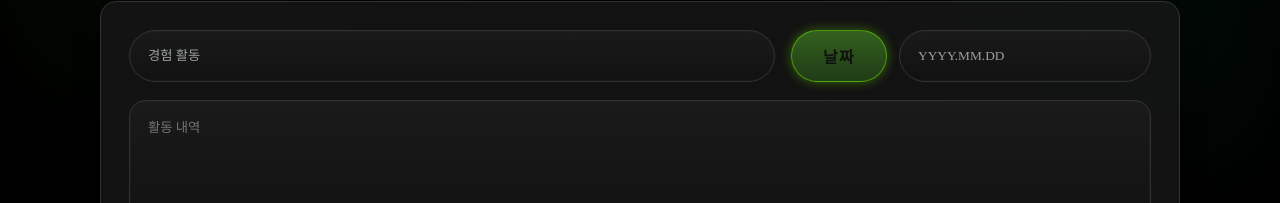
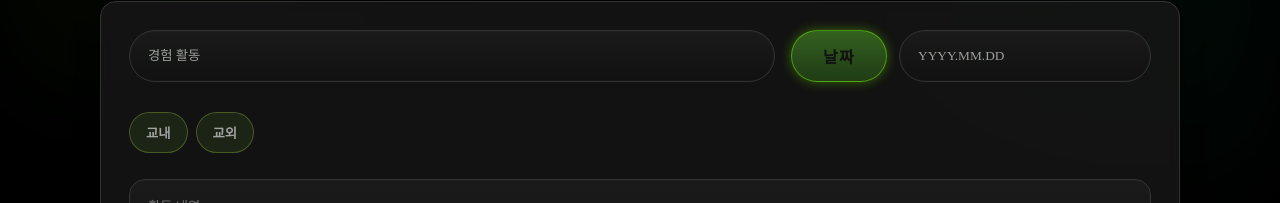
Before and after one commit to elroi773/summary_of_experience, a React (Vite) app: page /addexperience in a window 1280 px wide. Shown: the part 157-360 px from the top of the page. Built offline with nearby package versions, Linux system fonts and the light colour scheme; no server answers; a web font is replaced by a local one.

Commit message:
db 저장 후 불러오기 성공

```diff
--- a/src/AddExperience.jsx
+++ b/src/AddExperience.jsx
@@ -2,6 +2,7 @@
 import { useState, useMemo } from "react";
 import "./AddExperience.css";
 import { supabase } from "./supabaseClient"; // ✅ Supabase 클라이언트
+import { useNavigate } from "react-router-dom"; // ✅ 저장 후 이동
 
 export default function AddExperience() {
   // 폼 상태
@@ -10,10 +11,15 @@ export default function AddExperience() {
   const [desc, setDesc] = useState("");
   const [star, setStar] = useState({ s: "", t: "", a: "", r: "" });
 
+  // 🔹 교내/교외 토글
+  const [scope, setScope] = useState(""); // "" | "교내" | "교외"
+
   // UI 상태
   const [dropdownOpen, setDropdownOpen] = useState(false);
   const [selectedStrengths, setSelectedStrengths] = useState([]);
   const [saving, setSaving] = useState(false);
+
+  const navigate = useNavigate();
 
   // 강점 옵션
   const strengthOptions = useMemo(
@@ -68,10 +74,13 @@ export default function AddExperience() {
       alert("날짜를 입력해주세요.");
       return;
     }
-
     const activity_on = normalizeDate(date);
     if (!activity_on) {
       alert("날짜 형식은 YYYY.MM.DD 입니다.");
+      return;
+    }
+    if (!scope) {
+      alert("교내/교외를 선택해주세요.");
       return;
     }
     if (selectedStrengths.length > 3) {
@@ -82,15 +91,15 @@ export default function AddExperience() {
     setSaving(true);
     try {
       const payload = {
-        // ✅ 로그인 없이 저장: user_id 제거
         title,
-        activity_on,              // DATE 타입 권장
+        activity_on,                 // DATE 타입 권장
         description: desc,
         strengths: selectedStrengths, // text[] 또는 jsonb
         star_s: star.s,
         star_t: star.t,
         star_a: star.a,
         star_r: star.r,
+        scope,                       // 🔹 교내/교외 저장
       };
 
       const { error } = await supabase.from("experiences").insert(payload);
@@ -101,13 +110,15 @@ export default function AddExperience() {
       }
 
       alert("저장되었습니다!");
-      navigate("/result");
       // reset
       setTitle("");
       setDate("");
       setDesc("");
       setSelectedStrengths([]);
       setStar({ s: "", t: "", a: "", r: "" });
+      setScope("");
+
+      navigate("/result");
     } finally {
       setSaving(false);
     }
@@ -161,6 +172,26 @@ export default function AddExperience() {
               maxLength={10}
             />
           </div>
+        </div>
+
+        {/* 🔹 교내/교외 토글 (세그먼트 컨트롤) */}
+        <div className="row-scope" role="group" aria-label="교내/교외 선택">
+          <button
+            type="button"
+            className={`seg-btn ${scope === "교내" ? "active" : ""}`}
+            onClick={() => setScope("교내")}
+            aria-pressed={scope === "교내"}
+          >
+            교내
+          </button>
+          <button
+            type="button"
+            className={`seg-btn ${scope === "교외" ? "active" : ""}`}
+            onClick={() => setScope("교외")}
+            aria-pressed={scope === "교외"}
+          >
+            교외
+          </button>
         </div>
 
         <div className="row-desc">
@@ -245,9 +276,7 @@ export default function AddExperience() {
                     aria-label={`${s} 제거`}
                   >
                     {s}
-                    <span className="chip-x" aria-hidden="true">
-                      ×
-                    </span>
+                    <span className="chip-x" aria-hidden="true">×</span>
                   </button>
                 ))}
               </div>
```
